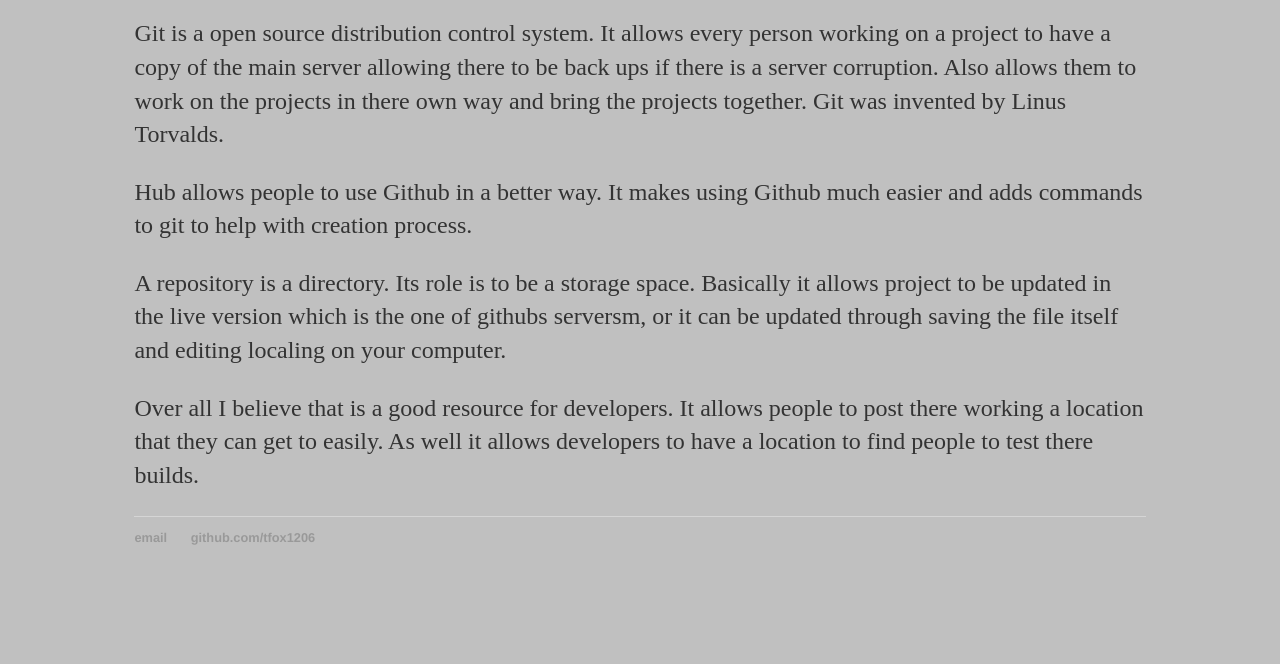
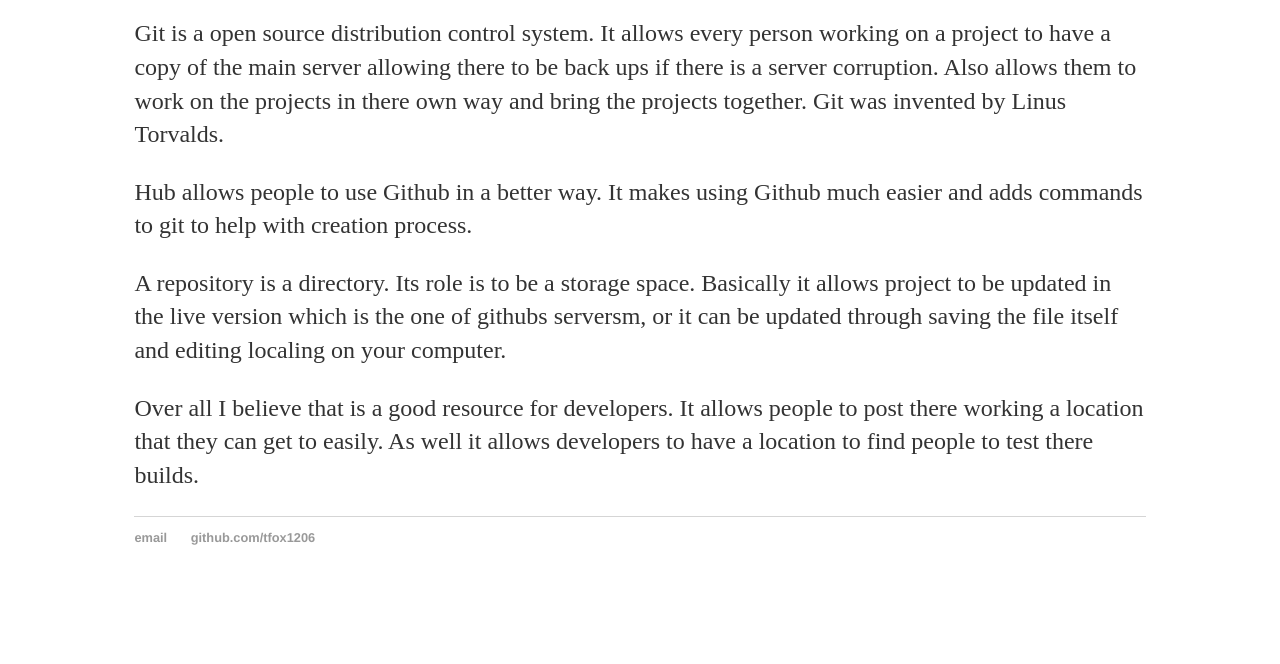
Before and after one commit to Tfox1206/tfox1206.github.io, a plain HTML site: page index.html in a window 1280 px wide. Shown: the part 136-800 px from the top of the page. Drawn offline with Linux system fonts and the light colour scheme.

Commit message:
Update main.css

```diff
--- a/css/main.css
+++ b/css/main.css
@@ -1,7 +1,4 @@
-body
-{
-    background-color:   #C0C0C0;
-}
+
 #wrapper
 {
     margin: 0 auto;
```
